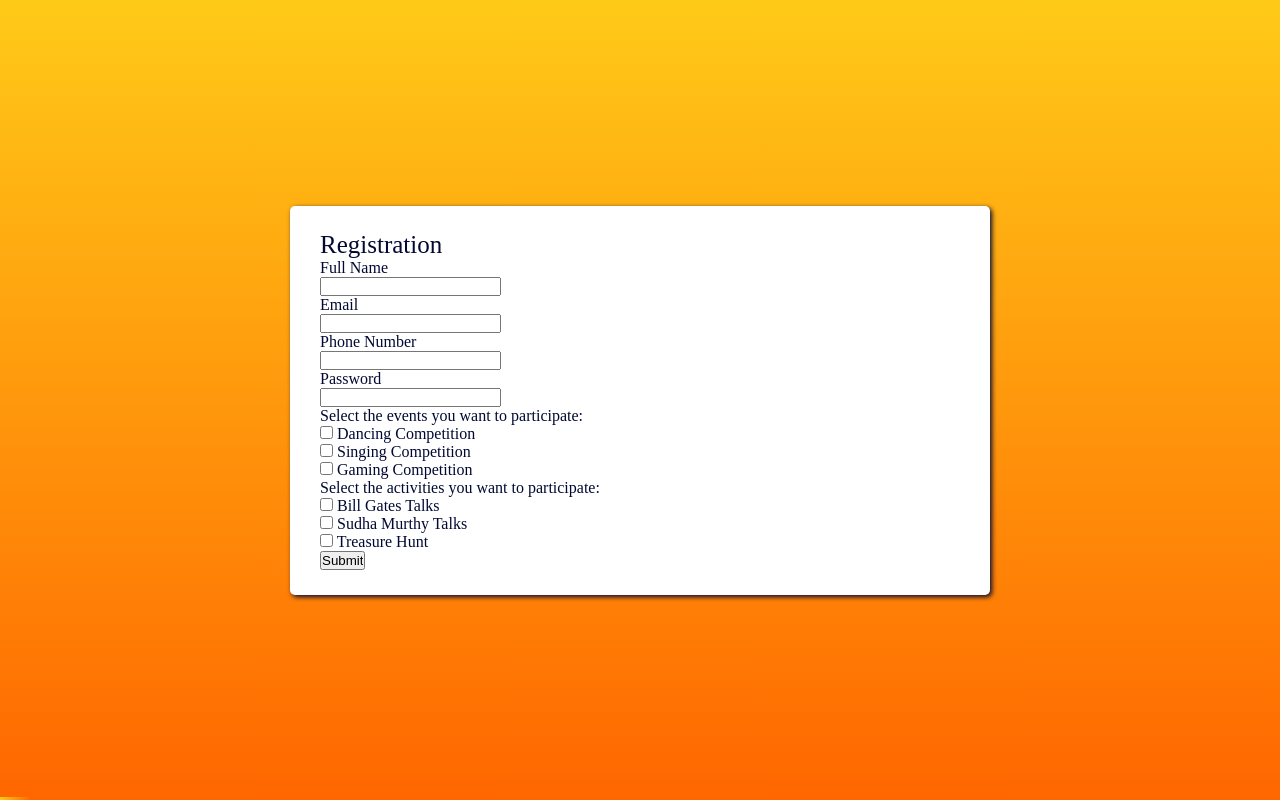
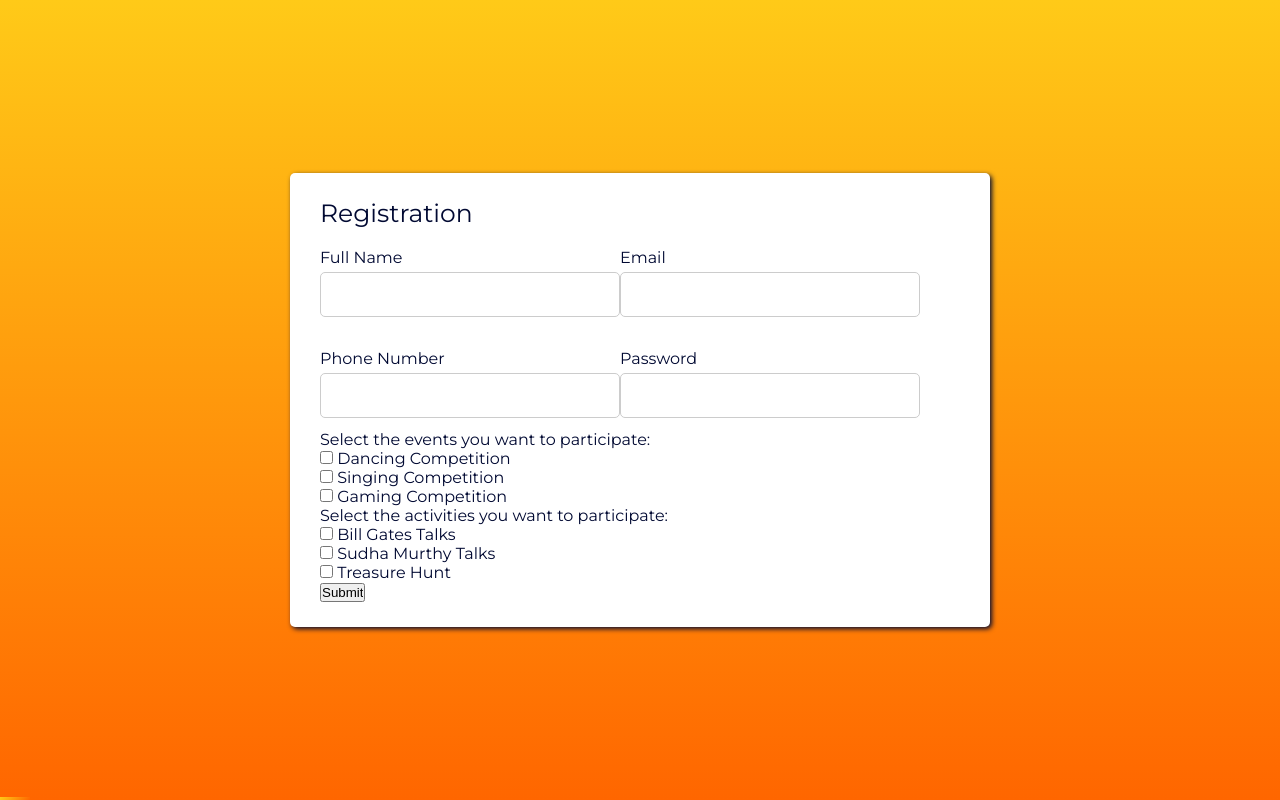
Before and after one commit to deeppanchani/ignite, a PHP site: page /signup.html in a window 1280 px wide. Run offline with PHP 8.4, Linux system fonts and the light colour scheme.

Commit message:
Changed Image Source in index.html

```diff
--- a/forms.css
+++ b/forms.css
@@ -5,6 +5,8 @@
 }
 
 body{
+
+    font-family: 'Montserrat';
     display: flex;
     height: 100vh;
     justify-content: center;
@@ -37,3 +39,28 @@ body{
     width: 30px;
     background: linear-gradient(120deg,#FFCA18,#ff6600);
 }
+
+.container form .user-details{
+    display: flex;
+    flex-wrap: wrap;
+}
+
+form .user-details .input-box{
+    margin: 20px 0 12px 0;
+    width: calc(100% / 2 - 20px);
+}
+
+.user-details .input-box .details{
+    display: block;
+    font-weight: 500;
+    margin-bottom: 5px;
+}
+
+.user-details .input-box input{
+    height: 45px;
+    width: 100%;
+    outline: none;
+    border-radius: 5px;
+    border: 1px solid #ccc;
+    padding-left: 15px;
+}
--- a/index.html
+++ b/index.html
@@ -10,9 +10,7 @@
         <link href='https://fonts.googleapis.com/css?family=Montserrat' rel='stylesheet'>
     </head>
     <body>
-        <div style="background-image: url('Images/landing_image.png'); width: 100%; height: 850px; margin: auto; padding:0;">
         <div class="navbar">
-            <a href="#home"><img src="Images/g2737-3-0-4-0-5-6.png" style="width: 40px; height: 30px;"></a>
             <ul class="centreul">
                 <li><a href="#home">Home</a></li>
                 <li><a href="#news">News</a></li>
--- a/signup.html
+++ b/signup.html
@@ -6,23 +6,38 @@
     <meta name="viewport" content="width=device-width, initial-scale=1.0">
     <link rel="stylesheet" href="forms.css">
     <link rel="icon" href="image\logo.png" type="image/x-icon" />
+    <link href='https://fonts.googleapis.com/css?family=Montserrat' rel='stylesheet'>
     <title>Sign Up</title>
 </head>
 <body>
     <div class="container">
         <div class="title">Registration</div>
         <form method="POST" autocomplete="on" name="contactus" action="profile.php">
-            <label for="fname">Full Name</label><br/>
-            <input type="text" id="fname"/><br/>
+            <div class="user-details">
 
-            <label for="email">Email</label><br/>
-            <input type="email" id="email"/><br/>
+                <div class="input-box">
+                    <label class="details" for="fname">Full Name</label>
+                    <input type="text" id="fname"/>
+                </div>
 
-            <label for="pnumber">Phone Number</label><br/>
-            <input type="number" id="pnumber"/><br/>
+                <div class="input-box">
+                    <label class="details" for="email">Email</label>
+                    <input type="email" id="email"/>
+                </div>
 
-            <label for="password">Password</label><br/>
-            <input type="password" id="password"/><br/>
+                <div class="input-box">
+                    <label class="details" for="pnumber">Phone Number</label>
+                    <input type="number" id="pnumber"/>
+                </div>
+
+                <div class="input-box">
+                    <label class="details" for="password">Password</label>
+                    <input type="password" id="password"/>
+                </div>
+
+            </div>
+
+            <div class="event-details">
 
                 <label for="events">Select the events you want to participate:</label><br/>
                 <input type="checkbox" id="event1" name="events" value="dancing-competition"/>
@@ -41,7 +56,7 @@
                 <label for="activity3">Treasure Hunt</label><br/>
 
                 <input type="submit" value="Submit">
-
+            </div>
         </form>
     <div>
 </body>
```
Lines whose indentation alone changed are shown as unchanged.
